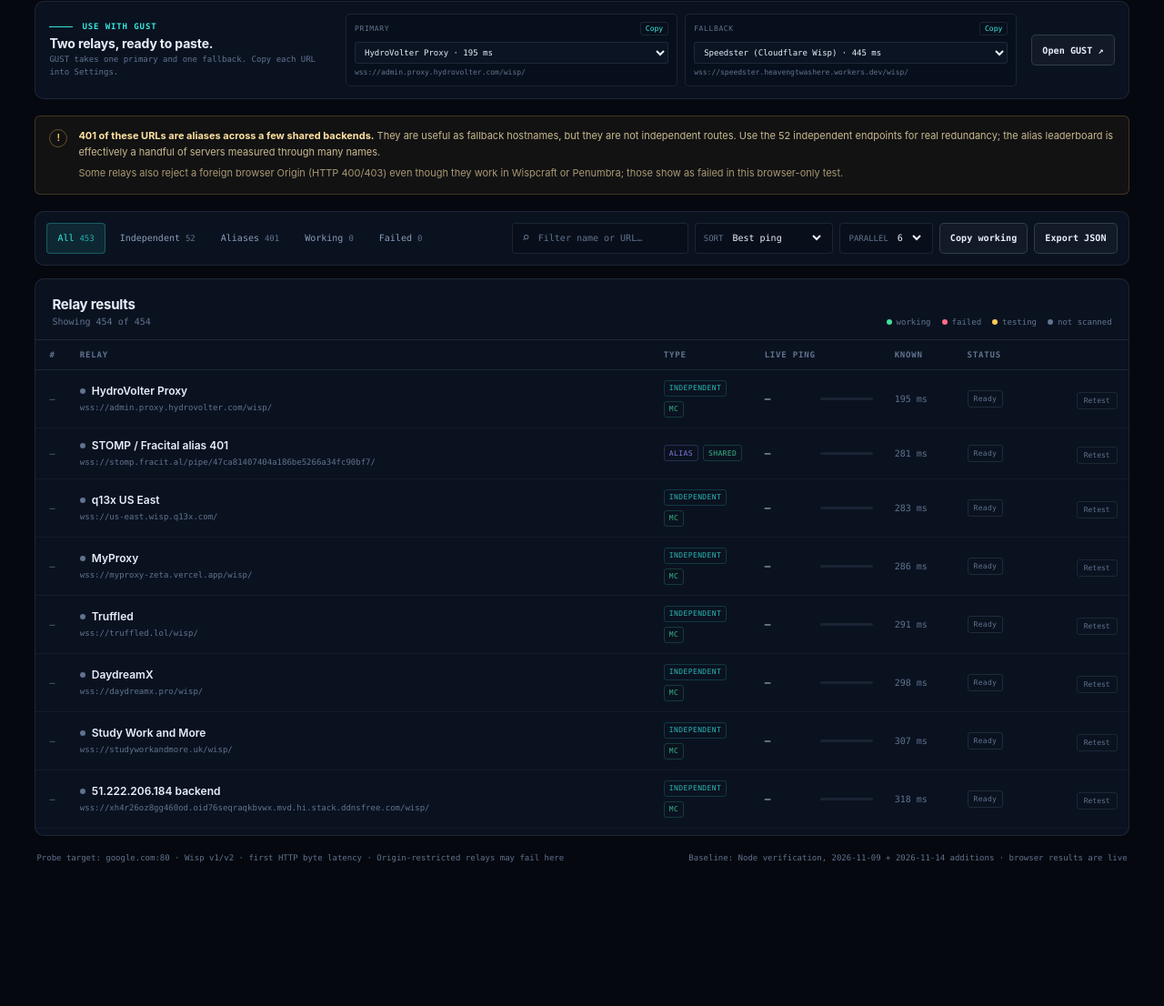
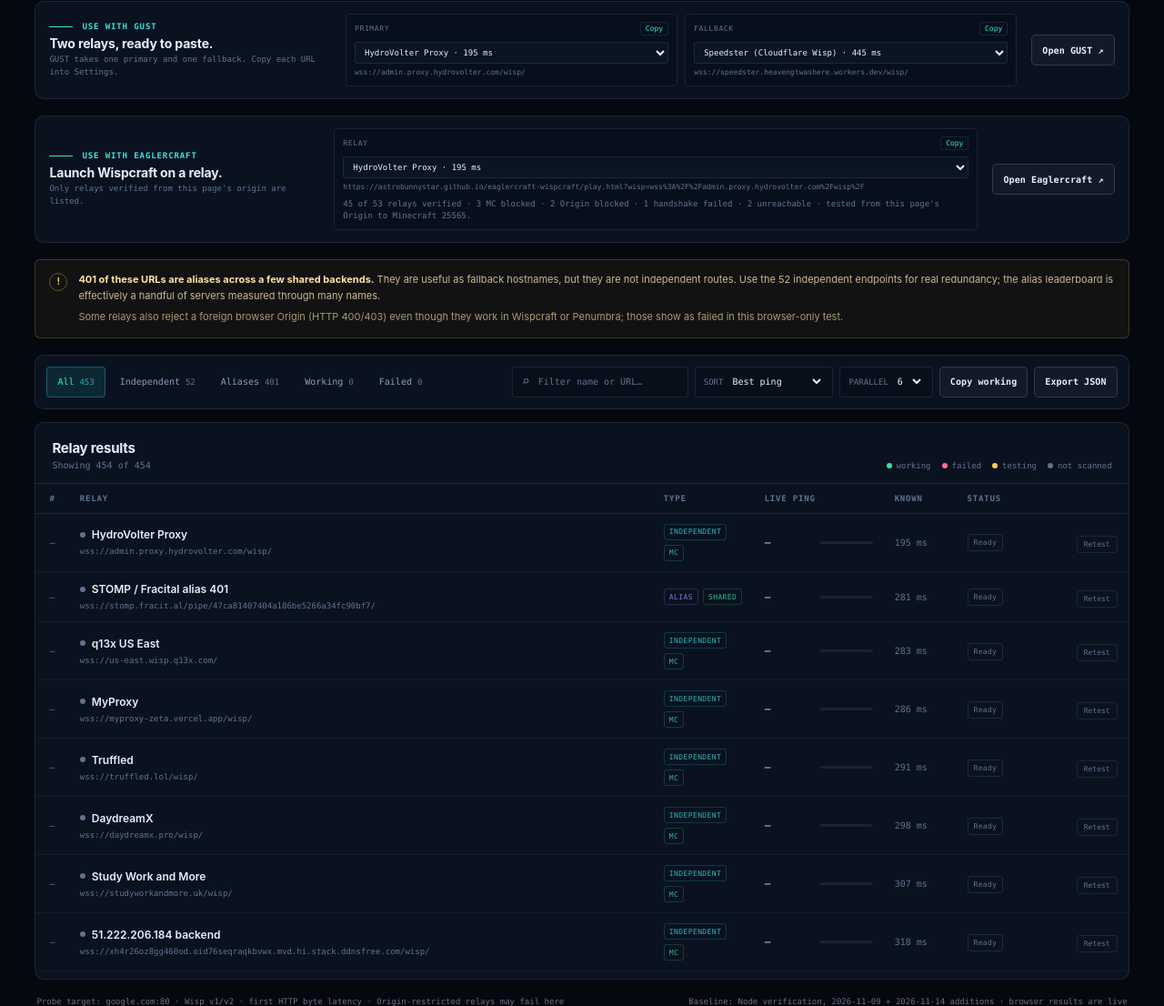
Before and after one commit to AstroBunnyStar/wispscope, a plain HTML site: page wisp-scanner/index.html in a window 1280 px wide. Shown: the part 573-1679 px from the top of the page at 91% size. Before the commit the page ends 1569 px from the top, so only its background shows below. Drawn offline with Linux system fonts and the light colour scheme.

Commit message:
Regenerate scanner from Eaglercraft evidence

```diff
--- a/wisp-scanner/index.html
+++ b/wisp-scanner/index.html
@@ -336,6 +336,7 @@
   .gust-intro h2 { margin: 5px 0 3px; font-size: 14px; letter-spacing: -.01em; }
   .gust-intro p { margin: 0; color: var(--faint); font-family: var(--mono); font-size: 9px; line-height: 1.5; }
   .gust-grid { display: grid; grid-template-columns: 1fr 1fr; gap: 8px; min-width: 0; }
+  .ec-grid { grid-template-columns: 1fr; }
   .gust-slot { min-width: 0; padding: 8px 9px; border: 1px solid var(--line); border-radius: 5px; background: rgba(0, 0, 0, .12); }
   .gust-slot-head { display: flex; align-items: center; justify-content: space-between; gap: 8px; margin-bottom: 6px; }
   .gust-role { color: var(--faint); font-family: var(--mono); font-size: 8px; letter-spacing: .08em; text-transform: uppercase; }
@@ -344,6 +345,7 @@
   .gust-slot select { width: 100%; min-width: 0; padding: 5px 6px; border: 1px solid var(--line); border-radius: 3px; background: #0b1422; color: var(--text); font-family: var(--mono); font-size: 9px; }
   .gust-slot option { background: #0b1422; color: var(--text); }
   .gust-url { display: block; overflow: hidden; margin-top: 5px; color: var(--faint); font-family: var(--mono); font-size: 8px; line-height: 1.35; text-overflow: ellipsis; white-space: nowrap; }
+  .ec-status { margin: 6px 0 0; color: var(--faint); font-family: var(--mono); font-size: 9px; line-height: 1.45; }
   .gust-open { white-space: nowrap; text-decoration: none; }
   .panel {
     border: 1px solid var(--line);
@@ -528,6 +530,8 @@
     text-overflow: ellipsis;
     white-space: nowrap;
   }
+  .ec-reason { display: block; margin-top: 3px; color: var(--faint); font-family: var(--mono); font-size: 8px; line-height: 1.3; }
+  .ec-reason:empty { display: none; }
   .copy-btn {
     flex: 0 0 auto;
     padding: 1px 5px;
@@ -793,6 +797,26 @@
         </div>
       </div>
       <a class="btn tiny gust-open" href="https://cdn.jsdelivr.net/gh/nautilus-os/GUST@latest/svg/site.svg" target="_blank" rel="noopener noreferrer">Open GUST ↗</a>
+    </section>
+
+    <section class="panel gust-panel" aria-labelledby="ecTitle">
+      <div class="gust-intro">
+        <div class="kicker"><span class="kicker-line"></span>Use with Eaglercraft</div>
+        <h2 id="ecTitle">Launch Wispcraft on a relay.</h2>
+        <p>Only relays verified from this page's origin are listed.</p>
+      </div>
+      <div class="gust-grid ec-grid">
+        <div class="gust-slot">
+          <div class="gust-slot-head">
+            <span class="gust-role">Relay</span>
+            <button class="gust-copy" type="button" data-ec-copy>Copy</button>
+          </div>
+          <select id="ecRelay" aria-label="Eaglercraft Wisp relay"></select>
+          <code class="gust-url" id="ecRelayUrl"></code>
+          <p class="ec-status" id="ecStatus"></p>
+        </div>
+      </div>
+      <a class="btn tiny gust-open" id="ecOpen" href="https://astrobunnystar.github.io/eaglercraft-wispcraft/play.html" target="_blank" rel="noopener noreferrer">Open Eaglercraft ↗</a>
     </section>
 
     <div class="warning">
@@ -881,6 +905,13 @@
   const fmt = (ms) => ms == null ? "—" : (ms < 1000 ? Math.round(ms) + " ms" : (ms / 1000).toFixed(2) + " s");
   const time = (ts) => new Date(ts).toLocaleTimeString([], { hour: "2-digit", minute: "2-digit", second: "2-digit" });
   const labels = { ready: "Ready", testing: "Testing", ok: "Working", fail: "Failed", stopped: "Stopped" };
+  // Why an independent relay is absent from the Eaglercraft dropdown (wisp-relays/eagler-compat.json).
+  const LAUNCH_BLOCKED = {
+    "mc-blocked": "Minecraft connect refused",
+    "origin-blocked": "rejects the launcher Origin",
+    "wisp-fail": "Wisp handshake failed",
+    dead: "unreachable from the launcher"
+  };
   const decoder = new TextDecoder();
 
   const relays = RELAYS.map((r, i) => ({
@@ -926,6 +957,7 @@
       <td>
         <div class="relay-line"><span class="row-dot"></span><span class="relay-name"></span></div>
         <div class="url-line"><code class="url"></code><button class="copy-btn" type="button" data-copy>copy</button></div>
+        <small class="ec-reason"></small>
       </td>
       <td><div class="type-cell"><span class="tag type-tag"></span><span class="tag mc-tag"></span></div></td>
       <td><div class="ping-wrap"><strong class="ping-val">—</strong><span class="meter"><i></i></span></div></td>
@@ -939,6 +971,7 @@
       dot: tr.querySelector(".row-dot"),
       name: tr.querySelector(".relay-name"),
       url: tr.querySelector(".url"),
+      reason: tr.querySelector(".ec-reason"),
       copy: tr.querySelector(".copy-btn"),
       type: tr.querySelector(".type-tag"),
       mc: tr.querySelector(".mc-tag"),
@@ -953,20 +986,38 @@
     e.url.textContent = r.url;
     e.copy.dataset.copy = r.url;
     e.copy.title = "Copy " + r.url;
+    // The row's Minecraft tag follows the Eaglercraft evidence, not the older no-Origin
+    // baseline: a relay that refused Minecraft in eagler-compat must not still read "MC".
     if (r.group === "independent") {
       e.type.textContent = "INDEPENDENT";
-      e.mc.textContent = r.mc ? "MC" : "NO MC";
-      e.mc.className = "tag mc-tag " + (r.mc ? "mc" : "no-mc");
+      const ec = r.eagler || "";
+      if (ec === "ok") {
+        e.mc.textContent = "MC";
+        e.mc.className = "tag mc-tag mc";
+        e.mc.title = "Minecraft 25565 answered through this relay from the launcher's Origin";
+      } else if (ec === "mc-blocked") {
+        e.mc.textContent = "NO MC";
+        e.mc.className = "tag mc-tag no-mc";
+        e.mc.title = "Minecraft 25565 was refused through this relay in the Eaglercraft check";
+      } else {
+        e.mc.textContent = "MC ?";
+        e.mc.className = "tag mc-tag no-mc";
+        e.mc.title = ec
+          ? "Not verified for the launcher: " + LAUNCH_BLOCKED[ec]
+          : "No Eaglercraft check recorded for this relay";
+      }
+      if (ec !== "ok") {
+        e.reason.textContent = "not in launcher · " + (LAUNCH_BLOCKED[ec] || "not yet tested");
+        e.reason.title = e.mc.title;
+      }
     } else {
       e.type.textContent = "ALIAS";
       e.type.className = "tag type-tag alias";
       e.type.title = "Shared backend: " + (r.backend || "unknown");
       e.mc.textContent = "SHARED";
       e.mc.className = "tag mc-tag mc";
+      e.mc.title = "Shared " + (r.backend || "backend") + "; not offered in the launcher";
     }
-    e.mc.title = r.group === "independent"
-      ? (r.mc ? "Minecraft 25565 status verified in the latest Node baseline" : "HTTP-over-Wisp verified; Minecraft 25565 did not answer")
-      : "Shared " + (r.backend || "backend") + "; Minecraft support was not re-tested for this URL";
     rowEls.set(r.id, e);
     return e;
   }
@@ -1377,6 +1428,7 @@
         group: r.group,
         backend: r.backend || null,
         minecraftBaseline: r.group === "independent" ? !!r.mc : "shared",
+        eagler: r.eagler || null,
         baselineMs: r.baseline,
         liveMs: r.last,
         status: r.status,
@@ -1451,6 +1503,82 @@
         toast(ok ? role + " relay URL copied." : "Clipboard copy failed.");
       });
     });
+    update();
+  }
+
+  function initEaglercraftPanel() {
+    const select = $("ecRelay");
+    const relayUrl = $("ecRelayUrl");
+    const open = $("ecOpen");
+    const status = $("ecStatus");
+    const copy = document.querySelector("[data-ec-copy]");
+    if (!select || !relayUrl || !open) return;
+
+    const LAUNCHER = "https://astrobunnystar.github.io/eaglercraft-wispcraft/play.html";
+    const compose = (url) => LAUNCHER + "?wisp=" + encodeURIComponent(url);
+    const byBaseline = (a, b) =>
+      (a.baseline ?? Number.MAX_SAFE_INTEGER) - (b.baseline ?? Number.MAX_SAFE_INTEGER) || a.name.localeCompare(b.name);
+
+    const independent = relays.filter((r) => r.group === "independent");
+    // Gated on wisp-relays/eagler-compat.json: Wisp handshake with this page's Origin
+    // and a real Minecraft CONNECT on 25565. Relays that only pass google.com:80 are hidden.
+    const verified = independent.filter((r) => r.eagler === "ok").sort(byBaseline);
+
+    for (const relay of verified) {
+      const option = document.createElement("option");
+      option.value = relay.url;
+      option.textContent = relay.name + " · " + fmt(relay.baseline);
+      select.appendChild(option);
+    }
+
+    if (status) {
+      // Adjectival labels, so "1 unreachable" and "3 unreachable" both read correctly.
+      const reasons = {
+        "mc-blocked": "MC blocked",
+        "origin-blocked": "Origin blocked",
+        "wisp-fail": "handshake failed",
+        dead: "unreachable"
+      };
+      const counts = new Map();
+      for (const r of independent) {
+        const key = r.eagler || "untested";
+        counts.set(key, (counts.get(key) || 0) + 1);
+      }
+      if (!verified.length) {
+        status.textContent = "No relay has passed the Eaglercraft check yet — run node wisp-relays/eagler-compat.mjs.";
+      } else {
+        const parts = [verified.length + " of " + independent.length + " relays verified"];
+        for (const [key, text] of Object.entries(reasons)) {
+          if (counts.get(key)) parts.push(counts.get(key) + " " + text);
+        }
+        if (counts.get("untested")) parts.push(counts.get("untested") + " not yet tested");
+        status.textContent = parts.join(" · ") + " · tested from this page's Origin to Minecraft 25565.";
+      }
+    }
+
+    const update = () => {
+      if (!select.value) {
+        relayUrl.textContent = "no verified relay available";
+        relayUrl.removeAttribute("title");
+        open.removeAttribute("href");
+        if (copy) copy.disabled = true;
+        return;
+      }
+      const link = compose(select.value);
+      relayUrl.textContent = link;
+      relayUrl.title = link;
+      open.href = link;
+      open.title = "Open " + (select.options[select.selectedIndex]?.text || "Eaglercraft") + " in Eaglercraft";
+      if (copy) copy.disabled = false;
+    };
+    select.addEventListener("change", update);
+    if (copy) {
+      copy.addEventListener("click", async () => {
+        if (!select.value) { toast("No verified relay available."); return; }
+        const ok = await copyText(compose(select.value));
+        toast(ok ? "Eaglercraft launch link copied." : "Clipboard copy failed.");
+      });
+    }
     update();
   }
 
@@ -1491,6 +1619,7 @@
   });
 
   initGustPanel();
+  initEaglercraftPanel();
   renderTable();
   updateStats();
   setButtons();
```
